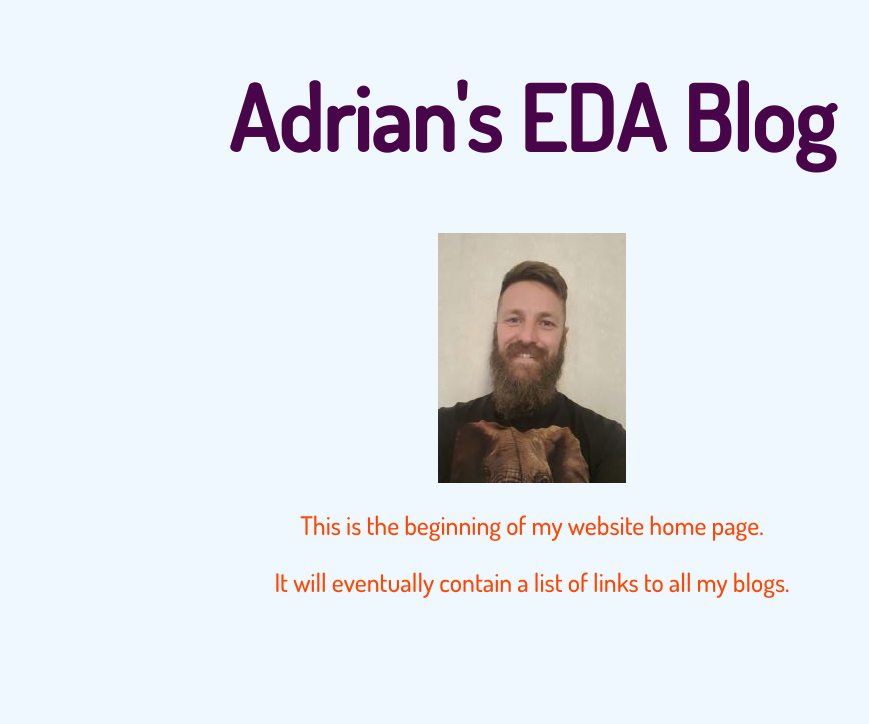
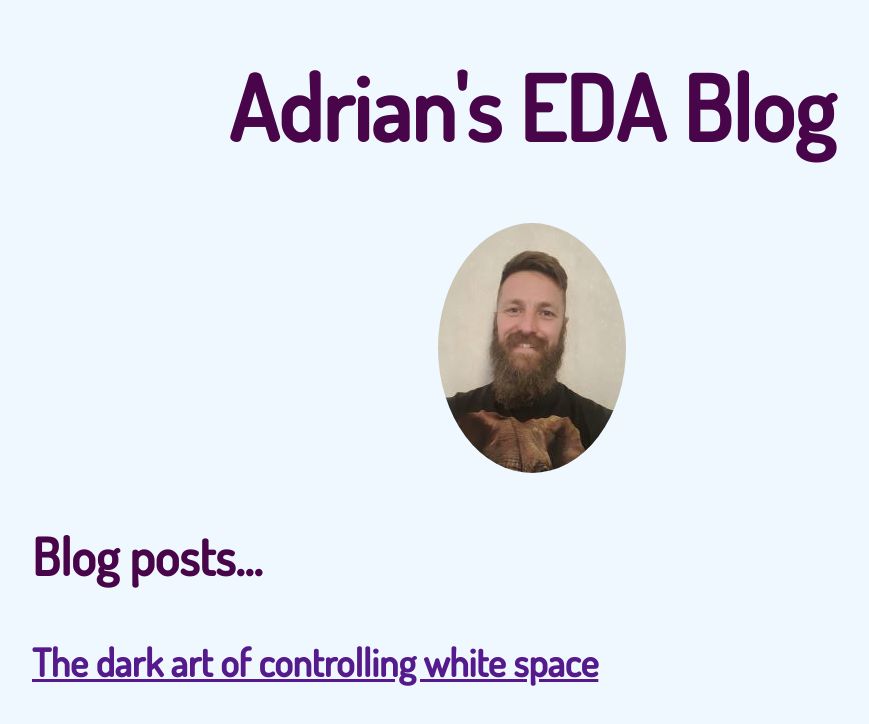
Before and after one commit to AdrianNich/adriannich.github.io, a plain HTML site: page index.html in a window 1280 px wide. Shown: the whole page, without its empty margins (108-977 px from the left). Drawn offline with Linux system fonts and the light colour scheme.

Commit message:
adding links to blog

```diff
--- a/index.html
+++ b/index.html
@@ -20,10 +20,32 @@
     h1 {
     color: rgb(73, 5, 73);
     font-size: 7vw;
+    margin-top: 50px;
+  }
+
+  h2 {
+    color: rgb(73, 5, 73);
+    font-size: 4vw;
+    margin-top: 50px;
+    text-align: left;
+  }
+
+  h3 {
+    color: rgb(73, 5, 73);
+    font-size: 3vw;
+    margin-top: 50px;
+    text-align: left;
   }
     p {
       font-size: 2vw;
     }
+
+    header {
+      float: right;
+      font-size: 4vh;
+      color:rgb(73, 5, 73);
+      margin: 40px;
+          }
 
     .profilepic {
             width: 188px;
@@ -33,6 +55,7 @@
             background-image: url(
 "https://adriannich.github.io/images/smiles.jpg");
             background-repeat: no-repeat;
+            border-radius: 50%;
         }
 
         .profilepic:hover {
@@ -46,7 +69,9 @@
     <h1>Adrian's EDA Blog</h1>
     </div>
     <div class="profilepic"></div>
-    <p> This is the beginning of my website home page.</p>
-    <p> It will eventually contain a list of links to all my blogs. </p>
+    <h2>Blog posts...</h2>
+    <h3><a href "https://adriannich.github.io/blog/marborpad/marborpad.html">The dark art of controlling white space</a></h3>
+    <!-- <p> This is the beginning of my website home page.</p>
+    <p> It will eventually contain a list of links to all my blogs. </p> -->
   </body>
 </html>
```
